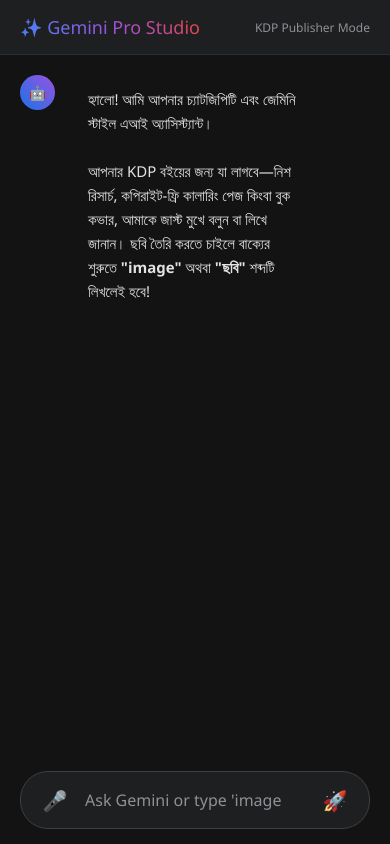
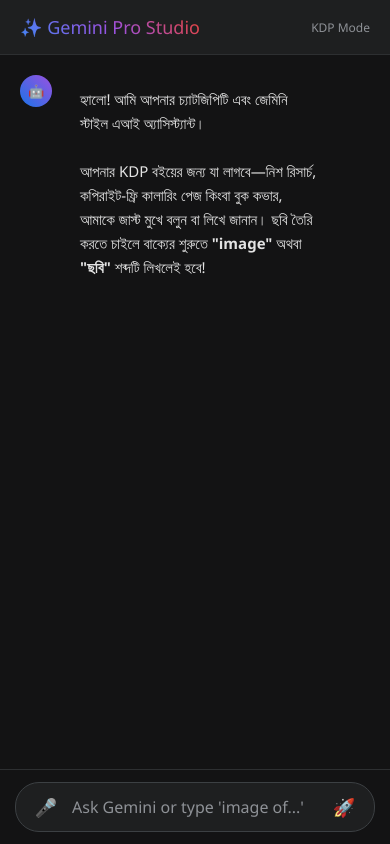
Before and after one commit to mohammadisrailhosen-sudo/Kdp-ai-studio-1, a plain HTML site: page index.html in a window 390 px wide. Drawn offline with Linux system fonts and the light colour scheme.

Commit message:
Refactor styles and layout in index.html
Updated various styles and layout properties in index.html for improved UI consistency and responsiveness.

```diff
--- a/index.html
+++ b/index.html
@@ -2,7 +2,7 @@
 <html lang="en">
 <head>
     <meta charset="UTF-8">
-    <meta name="viewport" content="width=device-width, initial-scale=1.0">
+    <meta name="viewport" content="width=device-width, initial-scale=1.0, maximum-scale=1.0, user-scalable=no">
     <title>Gemini Pro AI Studio</title>
     <style>
         * {
@@ -13,20 +13,24 @@
         }
 
         body {
-            background: #131314; /* Gemini Dark Background */
+            background: #131314;
             color: #e3e3e3;
             display: flex;
+            flex-direction: column;
             height: 100vh;
+            height: -webkit-fill-available;
             overflow: hidden;
         }
 
-        /* Main Chat Container */
+        html {
+            height: -webkit-fill-available;
+        }
+
         .main-content {
-            flex: 1;
             display: flex;
             flex-direction: column;
             height: 100%;
-            position: relative;
+            width: 100%;
         }
 
         /* Header */
@@ -37,6 +41,7 @@
             align-items: center;
             justify-content: space-between;
             border-bottom: 1px solid #2d2f31;
+            flex-shrink: 0;
         }
 
         .header h1 {
@@ -57,14 +62,15 @@
             flex-direction: column;
             gap: 20px;
             scroll-behavior: smooth;
+            padding-bottom: 30px;
         }
 
         /* Message Structure */
         .message {
             display: flex;
-            gap: 15px;
-            max-width: 85%;
-            animation: fadeIn 0.3s ease;
+            gap: 12px;
+            max-width: 90%;
+            animation: fadeIn 0.25s ease;
         }
 
         @keyframes fadeIn {
@@ -82,14 +88,14 @@
         }
 
         .avatar {
-            width: 35px;
-            height: 35px;
+            width: 32px;
+            height: 32px;
             border-radius: 50%;
             display: flex;
             align-items: center;
             justify-content: center;
             font-weight: bold;
-            font-size: 14px;
+            font-size: 13px;
             flex-shrink: 0;
         }
 
@@ -104,7 +110,7 @@
         }
 
         .bubble {
-            padding: 12px 18px;
+            padding: 12px 16px;
             border-radius: 18px;
             font-size: 15px;
             line-height: 1.6;
@@ -123,10 +129,10 @@
             color: #e3e3e3;
         }
 
-        /* Image Styling inside Chat */
         .ai-image {
             max-width: 100%;
-            width: 350px;
+            width: 100%;
+            max-width: 320px;
             border-radius: 12px;
             margin-top: 10px;
             border: 1px solid #3c4043;
@@ -143,33 +149,26 @@
             text-decoration: none;
             font-size: 13px;
             font-weight: 500;
-            transition: 0.2s;
         }
 
-        .download-btn:hover {
-            background: #4f5357;
-        }
-
-        /* Input Area Footer */
+        /* Fixed Footer Input Area */
         .footer-input-area {
-            padding: 15px 20px;
+            padding: 12px 15px;
             background: #131314;
+            border-top: 1px solid #2d2f31;
+            flex-shrink: 0;
         }
 
         .input-container {
             max-width: 700px;
             margin: 0 auto;
             background: #1e1f20;
-            border-radius: 28px;
-            padding: 8px 14px;
+            border-radius: 24px;
+            padding: 6px 12px;
             display: flex;
             align-items: center;
-            gap: 10px;
+            gap: 8px;
             border: 1px solid #3c4043;
-        }
-
-        .input-container:focus-within {
-            border-color: #a8c7fa;
         }
 
         textarea {
@@ -192,15 +191,15 @@
             background: transparent;
             border: none;
             color: #c4c7c5;
-            font-size: 20px;
+            font-size: 18px;
             cursor: pointer;
-            width: 40px;
-            height: 40px;
+            width: 36px;
+            height: 36px;
             border-radius: 50%;
             display: flex;
             align-items: center;
             justify-content: center;
-            transition: 0.2s;
+            flex-shrink: 0;
         }
 
         .icon-btn:hover {
@@ -212,15 +211,14 @@
             color: #a8c7fa;
         }
 
-        /* Typing Indicator */
         .typing-indicator {
             display: flex;
             gap: 5px;
-            padding: 10px;
+            padding: 8px 5px;
         }
         .typing-indicator span {
-            width: 8px;
-            height: 8px;
+            width: 7px;
+            height: 7px;
             background: #8e9196;
             border-radius: 50%;
             animation: bounce 1.4s infinite ease-in-out both;
@@ -236,15 +234,12 @@
 <body>
 
     <div class="main-content">
-        <!-- Top Bar -->
         <div class="header">
             <h1>✨ Gemini Pro Studio</h1>
-            <span style="color: #8e9196; font-size: 12px;">KDP Publisher Mode</span>
+            <span style="color: #8e9196; font-size: 12px;">KDP Mode</span>
         </div>
 
-        <!-- Chat Window -->
         <div class="chat-window" id="chatWindow">
-            <!-- Welcome Message -->
             <div class="message ai">
                 <div class="avatar">🤖</div>
                 <div class="bubble">হ্যালো! আমি আপনার চ্যাটজিপিটি এবং জেমিনি স্টাইল এআই অ্যাসিস্ট্যান্ট।
@@ -253,12 +248,11 @@
             </div>
         </div>
 
-        <!-- Input Section -->
         <div class="footer-input-area">
             <div class="input-container">
                 <button class="icon-btn" id="voiceBtn" title="Voice Input">🎤</button>
                 <textarea id="userInput" placeholder="Ask Gemini or type 'image of...'"></textarea>
-                <button class="icon-btn" id="sendBtn" title="Send Context">🚀</button>
+                <button class="icon-btn" id="sendBtn" title="Send">🚀</button>
             </div>
         </div>
     </div>
@@ -269,13 +263,11 @@
         const sendBtn = document.getElementById('sendBtn');
         const voiceBtn = document.getElementById('voiceBtn');
 
-        // Auto-grow textarea
         userInput.addEventListener('input', function() {
             this.style.height = 'auto';
-            this.style.height = (this.scrollHeight > 100 ? 100 : this.scrollHeight - 16) + 'px';
+            this.style.height = (this.scrollHeight > 80 ? 80 : this.scrollHeight - 16) + 'px';
         });
 
-        // Voice Input (Bangla + English)
         const SpeechRecognition = window.SpeechRecognition || window.webkitSpeechRecognition;
         if (SpeechRecognition) {
             const recog = new SpeechRecognition();
@@ -294,7 +286,6 @@
             voiceBtn.style.display = 'none';
         }
 
-        // Send Message Handler
         sendBtn.addEventListener('click', handleSend);
         userInput.addEventListener('keydown', (e) => {
             if (e.key === 'Enter' && !e.shiftKey && window.innerWidth > 768) {
@@ -307,14 +298,11 @@
             const query = userInput.value.trim();
             if (!query) return;
 
-            // Clear Input
             userInput.value = '';
             userInput.style.height = '24px';
 
-            // User Message append
             appendMessage('user', query);
 
-            // Check if Image generation is requested
             const lowerQuery = query.toLowerCase();
             if (lowerQuery.includes('image') || lowerQuery.includes('picture') || lowerQuery.includes('photo') || lowerQuery.includes('ছবি') || lowerQuery.includes('পিকচার')) {
                 generateAIImage(query);
@@ -323,7 +311,6 @@
             }
         }
 
-        // Append Text/Image Messages to Chat Window
         function appendMessage(sender, text, type = 'text') {
             const msgDiv = document.createElement('div');
             msgDiv.className = `message ${sender}`;
@@ -355,7 +342,6 @@
             if (loader) loader.remove();
         }
 
-        // Real ChatGPT/Gemini Chat Function
         async function chatWithAI(text) {
             appendMessage('ai', '', 'loader');
             try {
@@ -365,16 +351,14 @@
                 appendMessage('ai', reply);
             } catch (err) {
                 removeLoader();
-                appendMessage('ai', 'দুঃখিত ভাই, নেটওয়ার্ক সমস্যা! একটু পর আবার চেষ্টা করুন।');
+                appendMessage('ai', 'দুঃখিত ভাই, নেটওয়ার্ক সমস্যা!');
             }
         }
 
-        // Premium KDP Image Generation Function (Flux Model)
         function generateAIImage(text) {
             appendMessage('ai', '', 'loader');
 
             let finalPrompt = text;
-            // KDP Coloring Book optimization filter
             if (text.includes('coloring') || text.includes('কালারিং')) {
                 finalPrompt = `coloring page for kids, ${text}, copyright-free original vector art, pure solid white background, thick black bold outlines, no shading, crisp line art style, KDP interior`;
             } else if (text.includes('cover') || text.includes('কভার')) {
@@ -390,7 +374,6 @@
                 <a class="download-btn" href="${imgUrl}" target="_blank">📥 Download HD Image</a>
             `;
 
-            // Preloading image for smooth effect
             const tempImg = new Image();
             tempImg.src = imgUrl;
             tempImg.onload = () => {
@@ -399,7 +382,7 @@
             };
             tempImg.onerror = () => {
                 removeLoader();
-                appendMessage('ai', 'ছবিটি তৈরি করা যায়নি। দয়া করে প্রম্পট বদলে চেষ্টা করুন।');
+                appendMessage('ai', 'ছবিটি তৈরি করা যায়নি।');
             };
         }
     </script>
```
